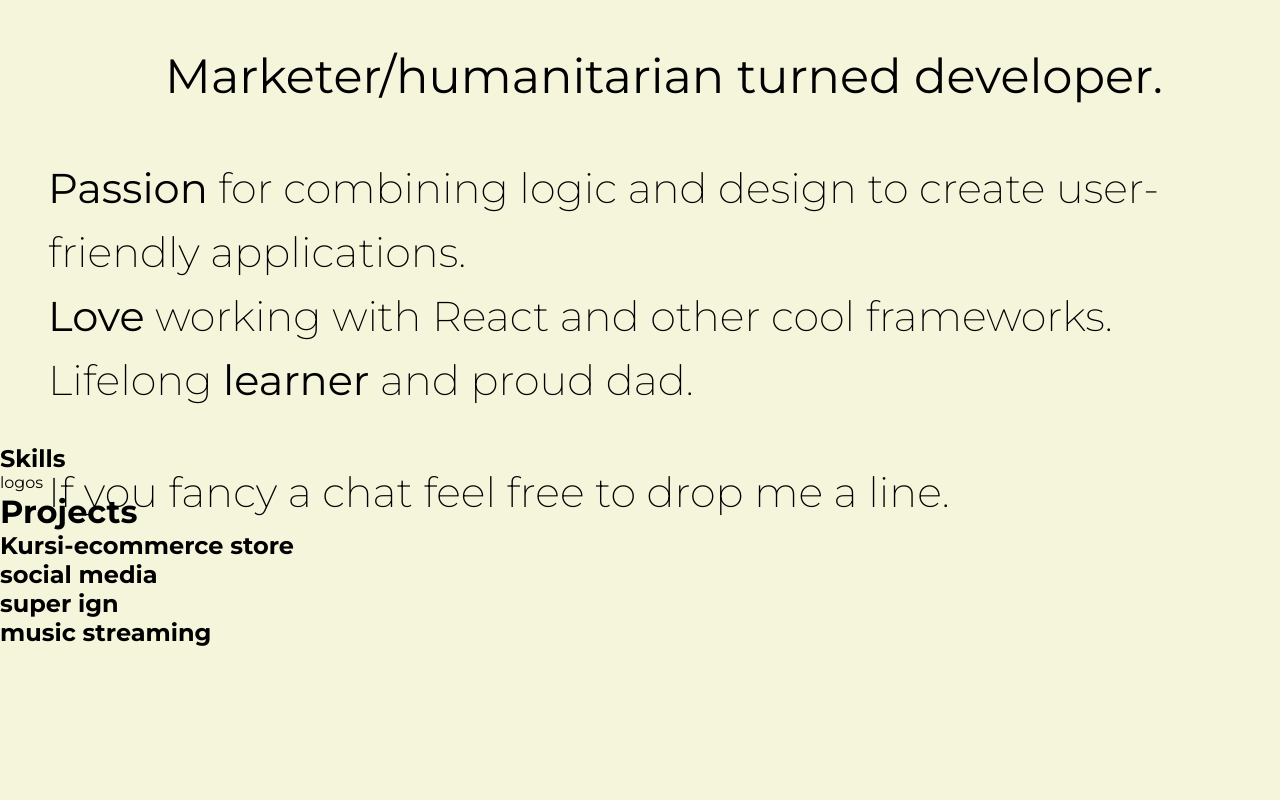
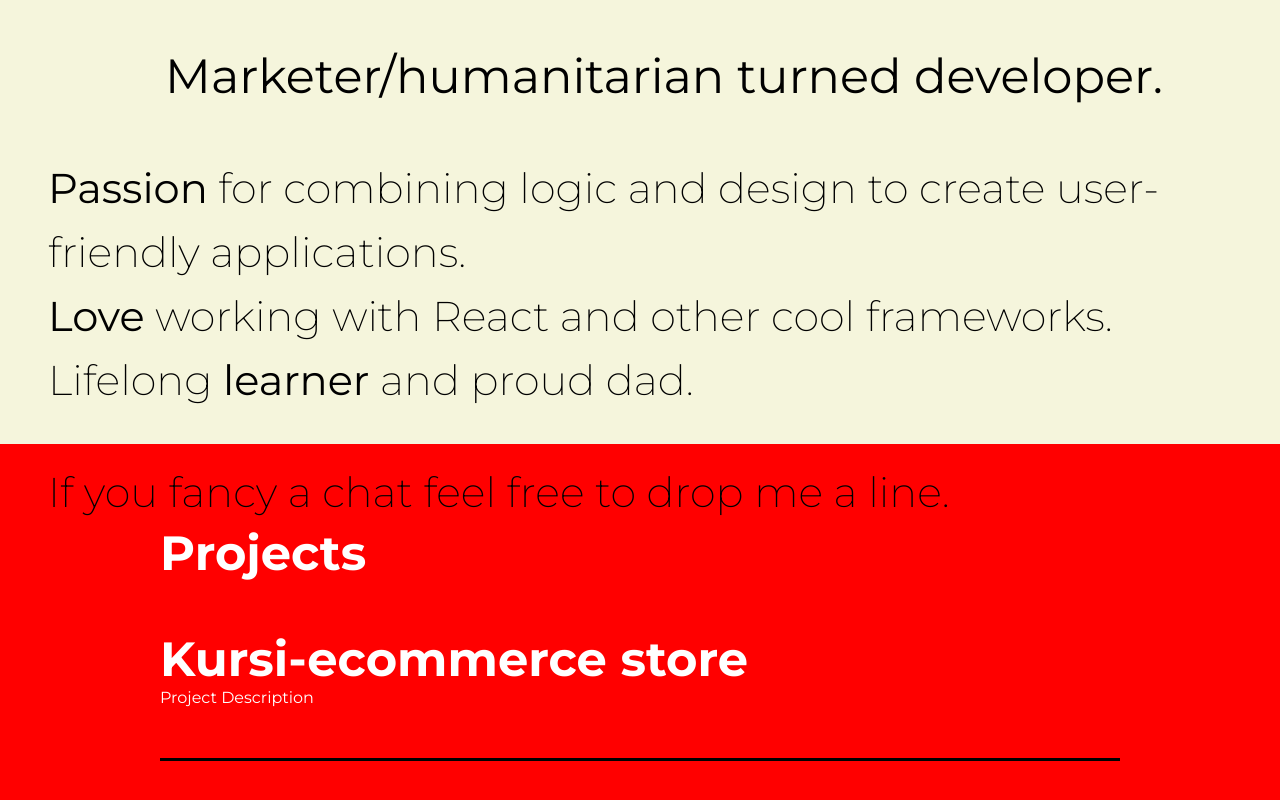
Before and after one commit to torsumkhan/portfolio, a React (Create React App) app: page / in a window 1280 px wide. Shown: the part 756-1556 px from the top of the page. Before the commit the page ends 1403 px from the top, so only its background shows below. Built offline with nearby package versions, Linux system fonts and the light colour scheme.

Commit message:
initial style to project section

```diff
--- a/src/components/Projects.js
+++ b/src/components/Projects.js
@@ -1,23 +1,42 @@
 import React from "react";
+import styled from "styled-components";
+import { motion } from "framer-motion";
 
 const Projects = () => {
   return (
-    <div className="projects">
-      <h1>Projects</h1>
+    <StyledProjectContainer>
+      <h2>Projects</h2>
       <div className="project">
         <h2>Kursi-ecommerce store</h2>
+        <div className="details">
+          <p>Project Description</p>
+          <img />
+        </div>
+        <div className="project-line"></div>
       </div>
-      <div className="project">
-        <h2>social media</h2>
-      </div>
-      <div className="project">
-        <h2>super ign</h2>
-      </div>
-      <div className="project">
-        <h2>music streaming</h2>
-      </div>
-    </div>
+    </StyledProjectContainer>
   );
 };
 
+const StyledProjectContainer = styled(motion.div)`
+  min-height: 100vh;
+  padding: 5rem 10rem;
+  background: red;
+  color: white;
+  h2 {
+    display: block;
+    font-size: 3rem;
+  }
+  .project-line {
+    background: black;
+    height: 0.2rem;
+    margin: 2rem 0rem;
+    width: 100%;
+  }
+  .project {
+    padding: 3rem 0rem;
+    cursor: pointer;
+  }
+`;
+
 export default Projects;
--- a/src/sections/MainSection.js
+++ b/src/sections/MainSection.js
@@ -9,7 +9,6 @@ const MainSection = () => {
     <div>
       <Intro />
       <AboutMe />
-      <Skills />
       <Projects />
     </div>
   );
```
